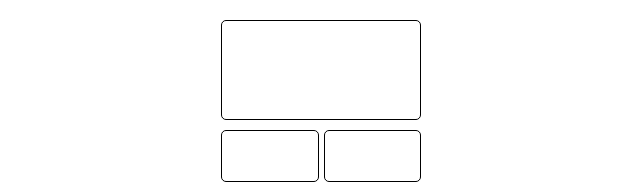
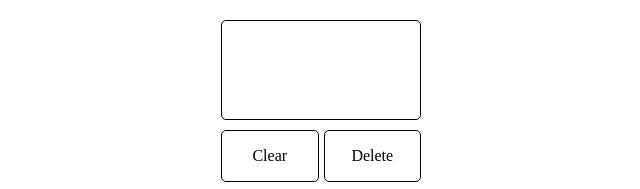
Before and after one commit to duckyprogramming2022/calculator, a plain HTML site: page index.html in a window 1280 px wide. Shown: the top 189 px of the page, 319-959 px from the left. Drawn offline with Linux system fonts and the light colour scheme.

Commit message:
added text to div clear and div delete

```diff
--- a/index.html
+++ b/index.html
@@ -10,8 +10,8 @@
 <body>
     <div class="output"></div>
     <div class="clear_delete">
-        <div class="clear"></div>
-        <div class="delete"></div>
+        <div class="clear">Clear</div>
+        <div class="delete">Delete</div>
     </div>
     <div class="numbers_oprators">
         <button class="7">7</button>
```
